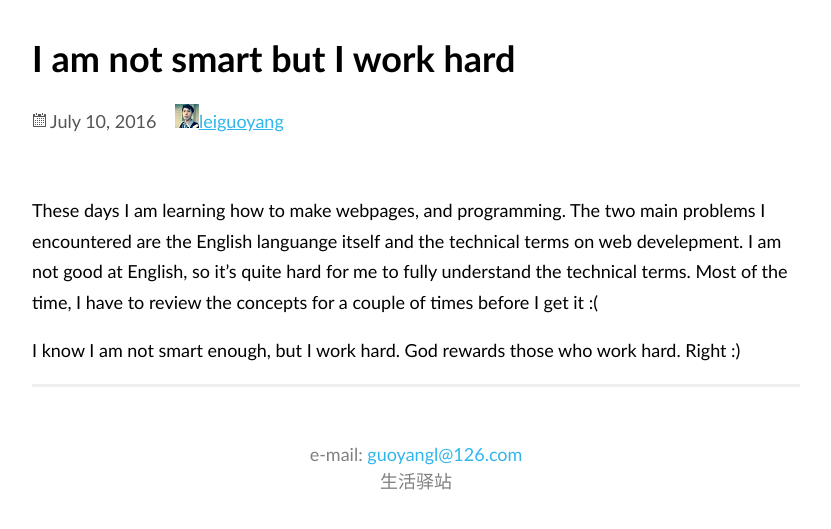
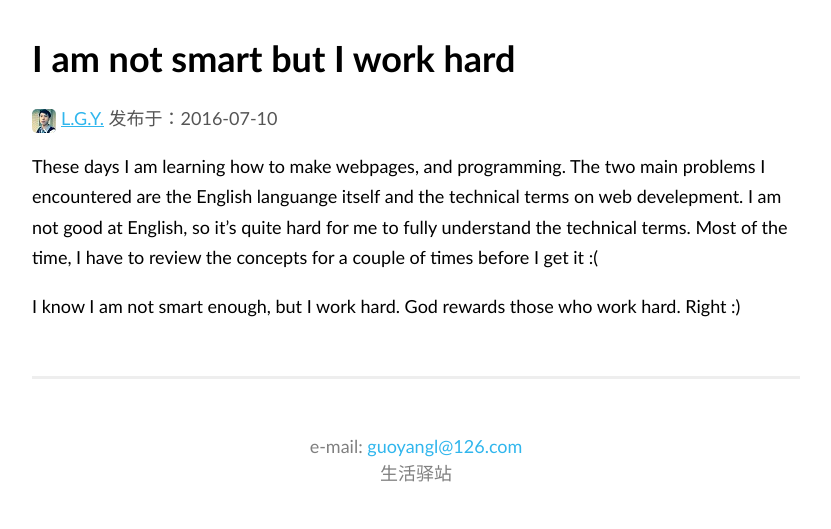
Before and after one commit to leiguoyang/leiguoyang.github.io, a Jekyll site: the page built from _posts/2016-07-10-i-am-not-smart-but-i-work-hard.md, in a window 1280 px wide. Shown: the top 529 px of the page, without its empty margins (224-1055 px from the left). Built offline with Jekyll 4.4.1, drawn with Linux system fonts in a browser that asks for light colours.

Commit message:
Fix broken div

```diff
--- a/_layouts/post.html
+++ b/_layouts/post.html
@@ -5,24 +5,13 @@
     <div id="main">
         <h1>{{ page.title }}</h1>
         <div id="post-meta">
-  <svg width="14px" height="16px" viewBox="0 0 14 16" version="1.1" xmlns="http://www.w3.org/2000/svg" xmlns:xlink="http://www.w3.org/1999/xlink">
-    <!-- Generator: Sketch 40.3 (33839) - http://www.bohemiancoding.com/sketch -->
-    <title>calendar</title>
-    <desc>Created with Sketch.</desc>
-    <defs></defs>
-    <g id="Octicons" stroke="none" stroke-width="1" fill="none" fill-rule="evenodd">
-        <g id="calendar" fill="#000000">
-            <path d="M13,2 L12,2 L12,3.5 C12,3.78 11.78,4 11.5,4 L9.5,4 C9.22,4 9,3.78 9,3.5 L9,2 L6,2 L6,3.5 C6,3.78 5.78,4 5.5,4 L3.5,4 C3.22,4 3,3.78 3,3.5 L3,2 L2,2 C1.45,2 1,2.45 1,3 L1,14 C1,14.55 1.45,15 2,15 L13,15 C13.55,15 14,14.55 14,14 L14,3 C14,2.45 13.55,2 13,2 L13,2 Z M13,14 L2,14 L2,5 L13,5 L13,14 L13,14 Z M5,3 L4,3 L4,1 L5,1 L5,3 L5,3 Z M11,3 L10,3 L10,1 L11,1 L11,3 L11,3 Z M6,7 L5,7 L5,6 L6,6 L6,7 L6,7 Z M8,7 L7,7 L7,6 L8,6 L8,7 L8,7 Z M10,7 L9,7 L9,6 L10,6 L10,7 L10,7 Z M12,7 L11,7 L11,6 L12,6 L12,7 L12,7 Z M4,9 L3,9 L3,8 L4,8 L4,9 L4,9 Z M6,9 L5,9 L5,8 L6,8 L6,9 L6,9 Z M8,9 L7,9 L7,8 L8,8 L8,9 L8,9 Z M10,9 L9,9 L9,8 L10,8 L10,9 L10,9 Z M12,9 L11,9 L11,8 L12,8 L12,9 L12,9 Z M4,11 L3,11 L3,10 L4,10 L4,11 L4,11 Z M6,11 L5,11 L5,10 L6,10 L6,11 L6,11 Z M8,11 L7,11 L7,10 L8,10 L8,11 L8,11 Z M10,11 L9,11 L9,10 L10,10 L10,11 L10,11 Z M12,11 L11,11 L11,10 L12,10 L12,11 L12,11 Z M4,13 L3,13 L3,12 L4,12 L4,13 L4,13 Z M6,13 L5,13 L5,12 L6,12 L6,13 L6,13 Z M8,13 L7,13 L7,12 L8,12 L8,13 L8,13 Z M10,13 L9,13 L9,12 L10,12 L10,13 L10,13 Z" id="Shape"></path>
-        </g>
-    </g>
-  </svg>
-  {{ page.date | date: '%B %d, %Y' }} &nbsp;&nbsp;
-  <img src="/images/avatar.jpg"><a href="/about.html">leiguoyang</a>
-</div>
+          <img src="/images/avatar.jpg"><a href="/about.html">L.G.Y.</a>
+  发布于：{{ page.date | date: '%Y-%m-%d' }}
         </div>
         <div class="post">
             {{ content }}
         </div>
+      </div>
     {% include footer.html %}
   </body>
 </html>
--- a/css/main.css
+++ b/css/main.css
@@ -60,8 +60,11 @@ img {
   color: #555;
   margin-bottom: 0.5em;
 }
-#post-meta svg g {
-  fill: #555;
+
+#post-meta img {
+  border-radius: 5px;
+  vertical-align: middle;
+  margin-right: 5px;
 }
 
 #post-list {
--- a/index.html
+++ b/index.html
@@ -6,7 +6,7 @@ title: Lei Guoyang | Home
 <ul id="post-list">
   {% for post in site.posts %}
   <li>
-    <div id="post-meta">{{ post.date | date: '%B %d, %Y' }}</div>
+    <div id="post-meta">{{ post.date | date: '%Y-%m-%d' }}</div>
     <a href="{{ post.url }}">{{ post.title }}</a>
   </li>
   {% endfor %}
```
Lines whose indentation alone changed are shown as unchanged.
